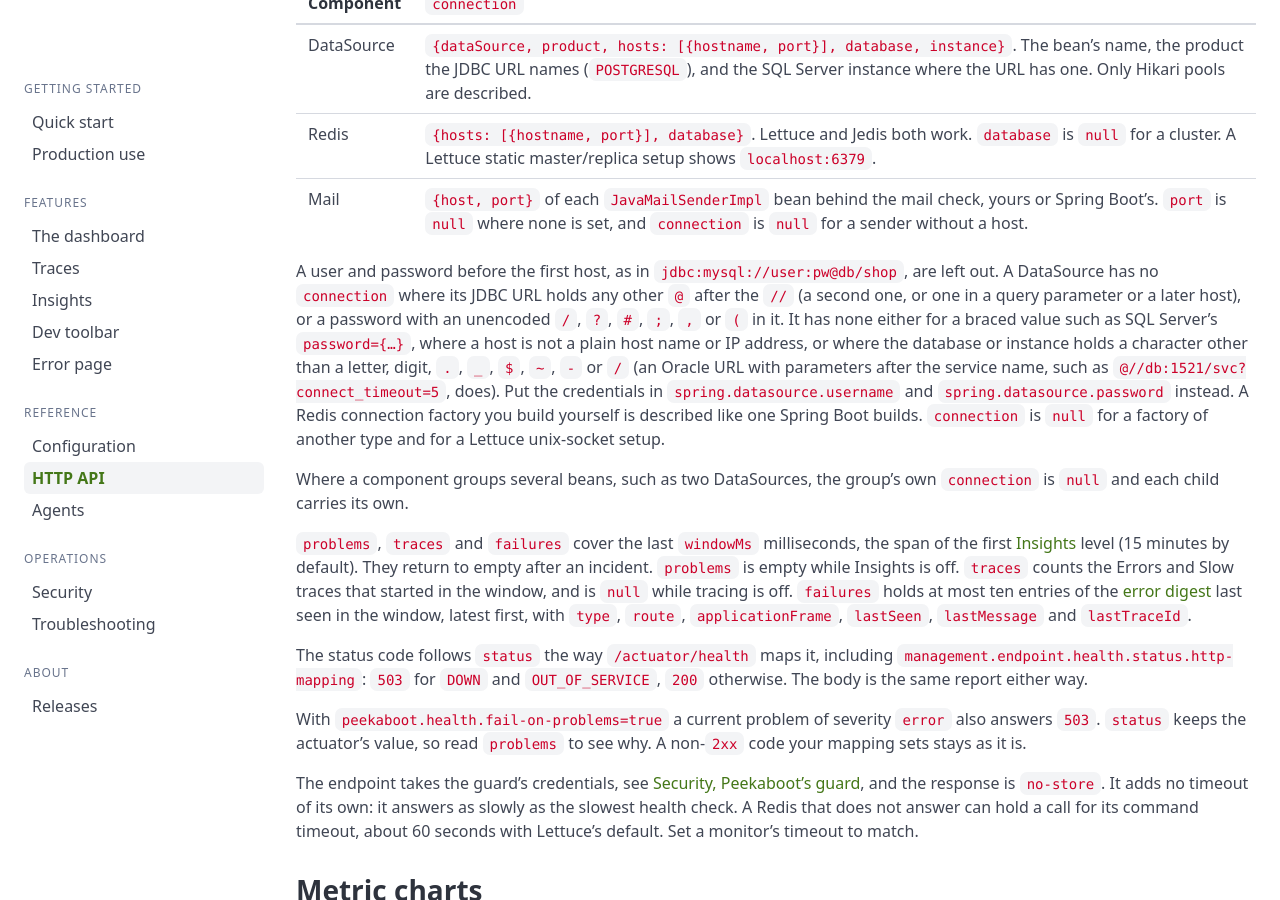
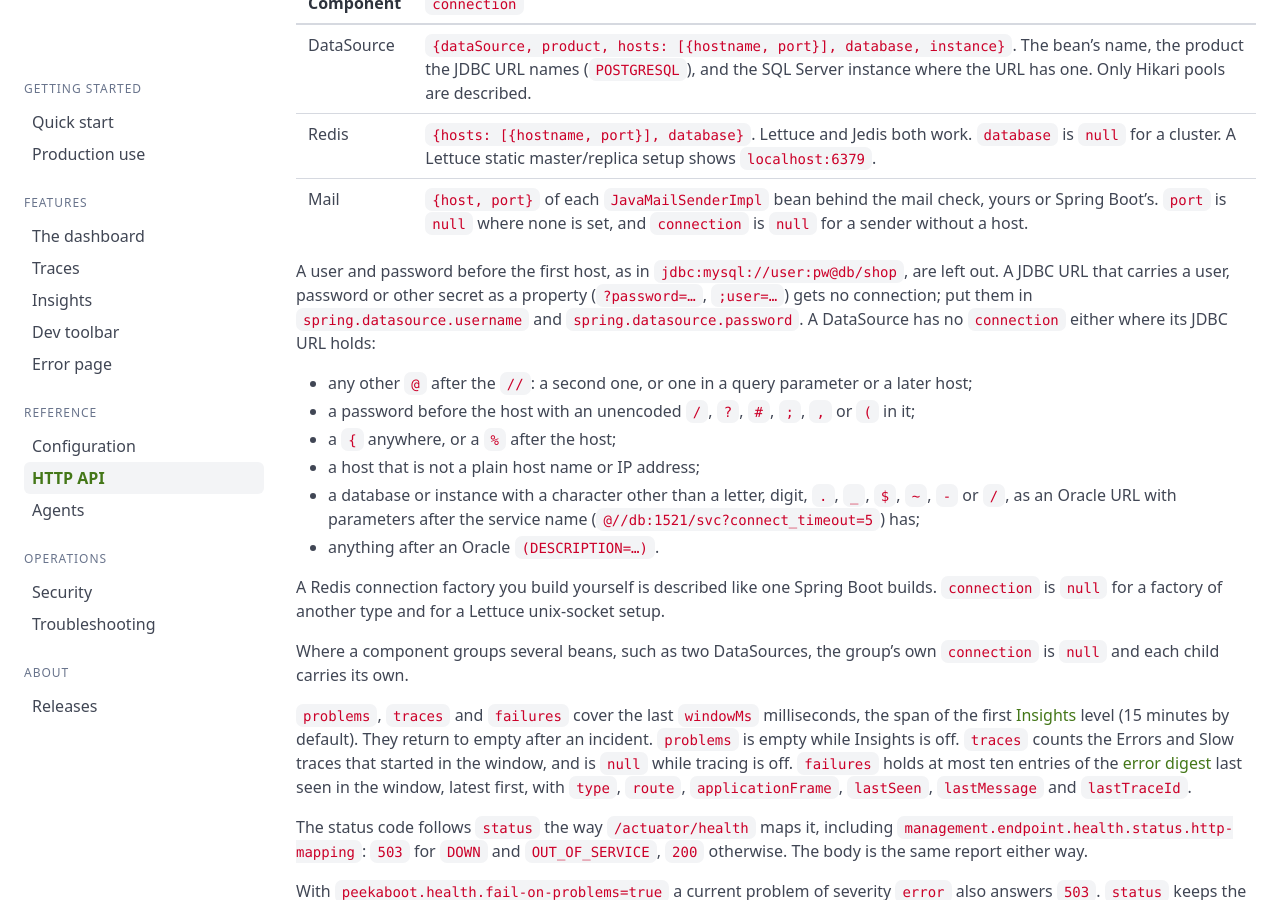
Before and after one commit to peekaboot-org/peekaboot-org.github.io, a Jekyll site: the page built from docs/api.md, in a window 1280 px wide and 900 px high, scrolled down 14649 px. Built offline with Jekyll 4.4.1, drawn with Linux system fonts in a browser that asks for light colours.

Commit message:
docs: list when a DataSource has no connection

```diff
--- a/docs/api.md
+++ b/docs/api.md
@@ -550,15 +550,21 @@ while the target is down. It is `null` for a component Peekaboot cannot describe
 | Mail | `{host, port}` of each `JavaMailSenderImpl` bean behind the mail check, yours or Spring Boot's. `port` is `null` where none is set, and `connection` is `null` for a sender without a host. |
 
 A user and password before the first host, as in `jdbc:mysql://user:pw@db/shop`, are left out. A
-DataSource has no `connection` where its JDBC URL holds any other `@` after the `//` (a second one,
-or one in a query parameter or a later host), or a password with an unencoded `/`, `?`, `#`, `;`,
-`,` or `(` in it. It has none either for a braced value such as SQL Server's `password={…}`, where
-a host is not a plain host name or IP address, or where the database or instance holds a character
-other than a letter, digit, `.`, `_`, `$`, `~`, `-` or `/` (an Oracle URL with parameters after the
-service name, such as `@//db:1521/svc?connect_timeout=5`, does). Put the credentials in
-`spring.datasource.username` and `spring.datasource.password` instead. A Redis connection factory
-you build yourself is described like one Spring Boot builds. `connection` is `null` for a factory of
-another type and for a Lettuce unix-socket setup.
+JDBC URL that carries a user, password or other secret as a property (`?password=…`, `;user=…`)
+gets no connection; put them in `spring.datasource.username` and `spring.datasource.password`. A
+DataSource has no `connection` either where its JDBC URL holds:
+
+- any other `@` after the `//`: a second one, or one in a query parameter or a later host;
+- a password before the host with an unencoded `/`, `?`, `#`, `;`, `,` or `(` in it;
+- a `{` anywhere, or a `%` after the host;
+- a host that is not a plain host name or IP address;
+- a database or instance with a character other than a letter, digit, `.`, `_`, `$`, `~`, `-` or
+  `/`, as an Oracle URL with parameters after the service name (`@//db:1521/svc?connect_timeout=5`)
+  has;
+- anything after an Oracle `(DESCRIPTION=…)`.
+
+A Redis connection factory you build yourself is described like one Spring Boot builds.
+`connection` is `null` for a factory of another type and for a Lettuce unix-socket setup.
 
 Where a component groups several beans, such as two DataSources, the group's own `connection` is
 `null` and each child carries its own.
```
